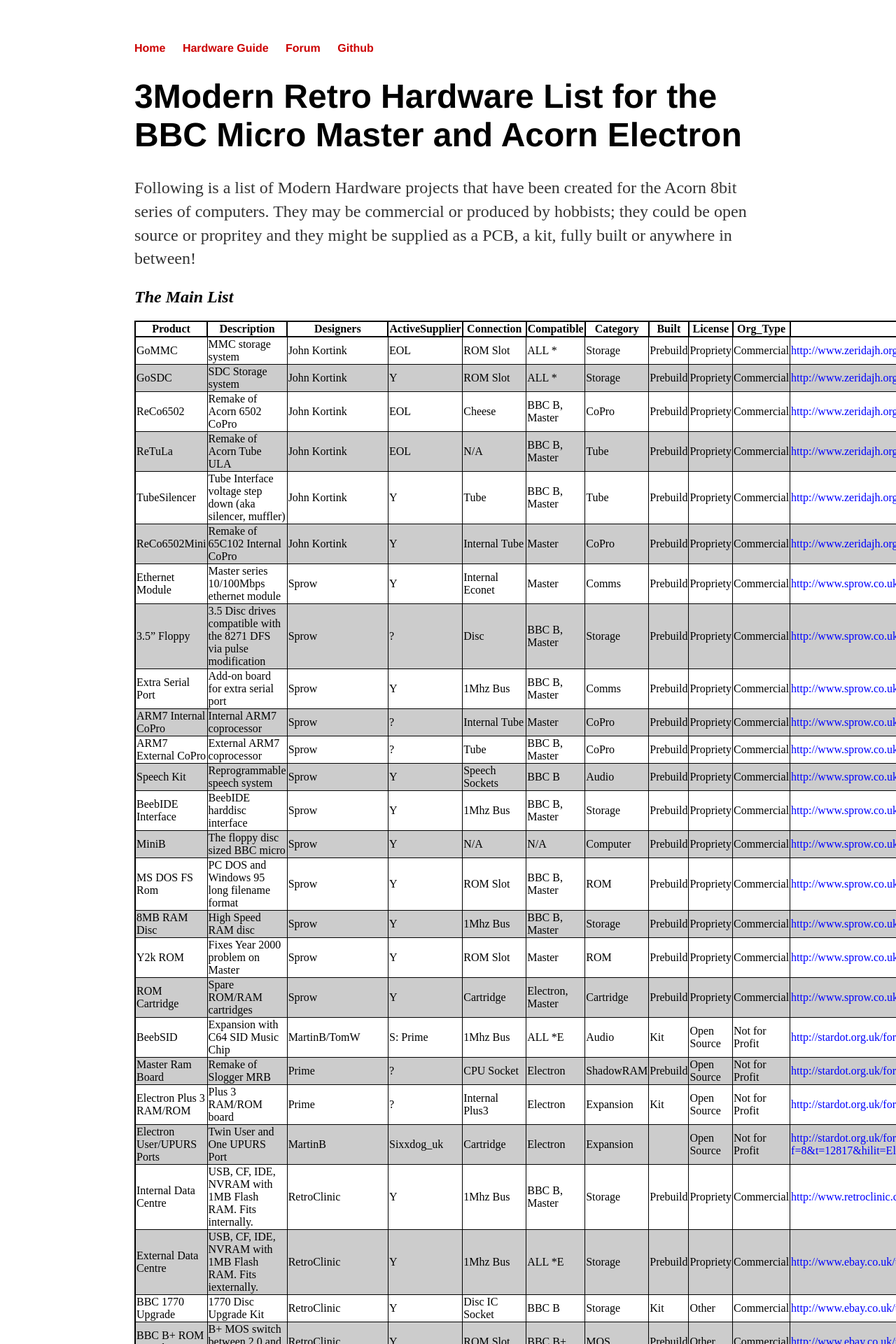
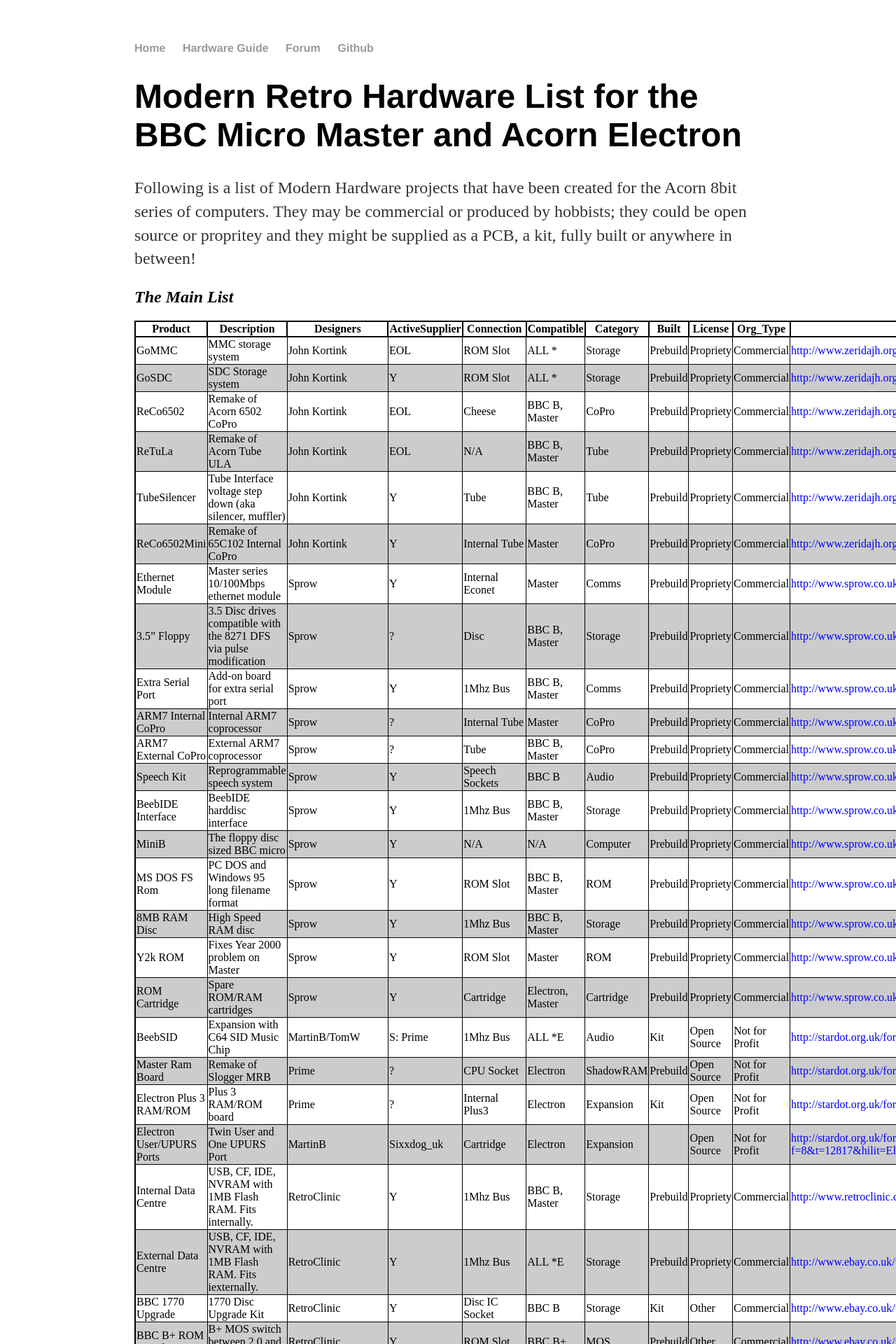
Before and after one commit to elminster/elminster.github.io, a Jekyll site: the page built from hardware.md, in a window 1280 px wide. Shown: the top 1920 px of the page at 70% size. Built offline with Jekyll 4.4.1, drawn with Linux system fonts in a browser that asks for light colours.

Commit message:
Change for Jekyll

```diff
--- a/css/main.css
+++ b/css/main.css
@@ -14,7 +14,7 @@
 }
 a {
     text-decoration: none;
-    color: #CC0000;
+    color: #999;
 }
 a:hover {
     text-decoration: underline;
--- a/hardware.md
+++ b/hardware.md
@@ -5,31 +5,32 @@
 ---
 
 <style>
-table{
-    border-collapse: collapse;
-    border-spacing: 0;
-    border:2px solid #000000;
-}
+   table{
+       border-collapse: collapse;
+       border-spacing: 0;
+       border:2px solid #000000;
+   }
 
-th{
-    border:2px solid #000000;
-}
+   th{
+       border:2px solid #000000;
+   }
 
-td{
-    border:1px solid #000000;
-}
-tr:nth-child(even) {background: #CCC}
-tr:nth-child(odd) {background: #FFF}
-#mytable a {
-    text-decoration: none;
-    color: blue;
-}
-#mytable a:visited {
-    color: grey;
- }
+   td{
+       border:1px solid #000000;
+   }
+   tr:nth-child(even) {background: #CCC}
+   tr:nth-child(odd) {background: #FFF}
+   #mytable a {
+       text-decoration: none;
+       color: blue;
+   }
+   #mytable a:visited {
+       color: grey;
+    }
+   #mytable a:hover { text-decoration: underline }
 </style>
 
-# 3Modern Retro Hardware List for the BBC Micro Master and Acorn Electron
+# Modern Retro Hardware List for the BBC Micro Master and Acorn Electron
 
 Following is a list of Modern Hardware projects that have been created for the Acorn 8bit series of computers. They may be commercial or produced by hobbists; they could be open source or propritey and they might be supplied as a PCB, a kit, fully built or anywhere in between!
 
```
